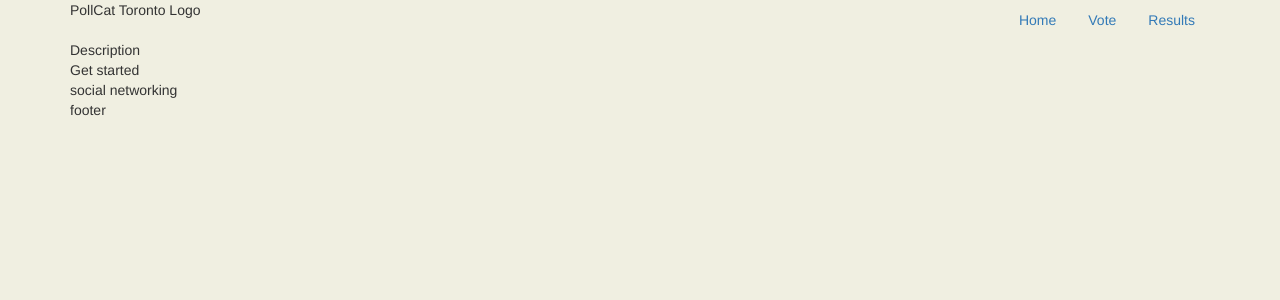
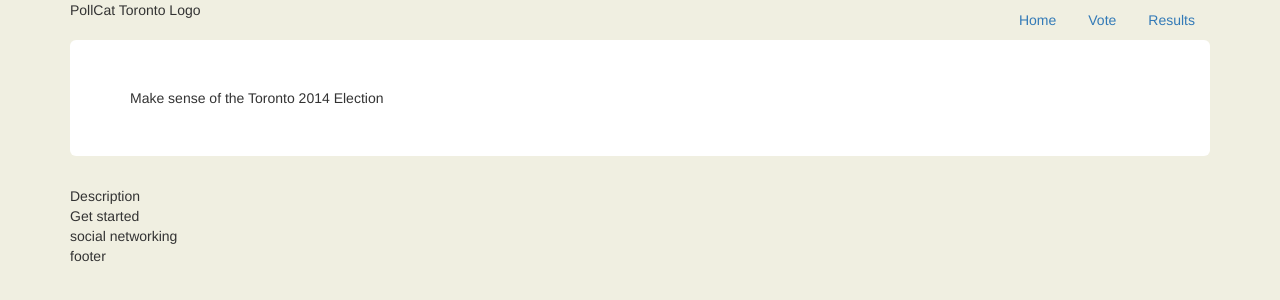
Before and after one commit to robianmcd/pollcat-toronto, a website: page public/index.html at #!/home in a window 1280 px wide. Drawn offline with nearby package versions, Linux system fonts and the light colour scheme.

Commit message:
Added jumbotron

```diff
--- a/public/html/views/home.html
+++ b/public/html/views/home.html
@@ -1,4 +1,7 @@
 <div active-nav-item="ctrl.activeNavItem" pc-header></div>
+
+<div class="jumbotron">Make sense of the Toronto 2014 Election</div>
+
 <div>Description</div>
 <div>Get started</div>
 <div>social networking</div>
--- a/public/stylesheets/css/allStyles.css
+++ b/public/stylesheets/css/allStyles.css
@@ -2,3 +2,8 @@
 body {
   background: #f0efe1;
 }
+
+/* line 5, ../sass/_page.scss */
+.jumbotron {
+  background: white;
+}
--- a/public/stylesheets/sass/_page.scss
+++ b/public/stylesheets/sass/_page.scss
@@ -1,3 +1,7 @@
 body {
   background: #f0efe1;
 }
+
+.jumbotron {
+  background: white;
+}
```
